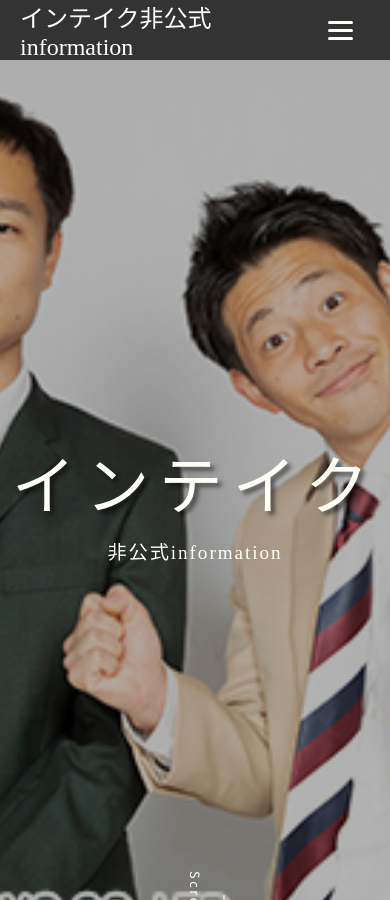
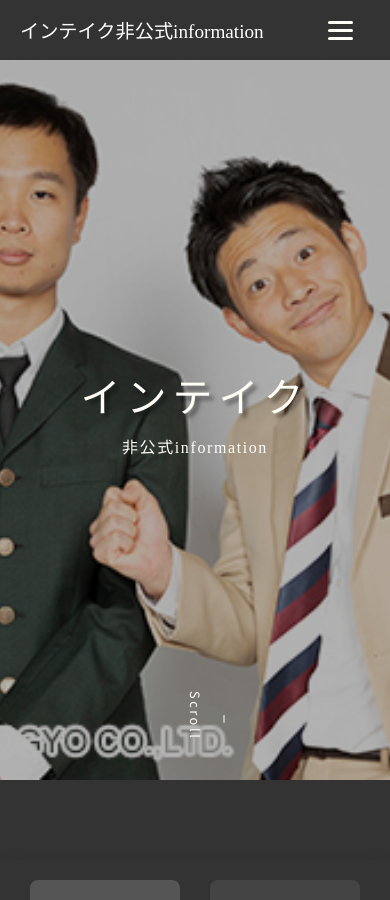
Before and after one commit to unofficial-info/intake_information, a Jekyll site: the page built from index.html, in a window 390 px wide and 900 px high. Built offline with Jekyll 4.4.1, drawn with Linux system fonts in a browser that asks for light colours; some web fonts are replaced.

Commit message:
fix phone-view

```diff
--- a/assets/css/style.css
+++ b/assets/css/style.css
@@ -812,3 +812,46 @@ body {
   font-weight: 400;
   font-style: normal;
 }
+
+/* =================================================================
+   スマートフォン表示用のスタイル (画面幅が767px以下で適用)
+   ================================================================= */
+@media (max-width: 767px) {
+
+  /* --- 問題1：ヘッダーロゴの折り返しを解消 --- */
+  .logo a {
+    font-size: 1.2rem; /* スマホではロゴの文字サイズを少し小さくする */
+  }
+
+  /* --- 問題2：トップ写真と文字の見切れを調整 --- */
+  .hero {
+    height: 80vh; /* 写真の高さを画面の高さの80%に調整 */
+  }
+  .hero-text h1 {
+    font-size: 2.5rem; /* トップの文字サイズをスマホ用に小さくする */
+  }
+  .hero-text p {
+    font-size: 1rem;
+  }
+
+  /* --- 問題3：TODAY/UPCOMING LIVEボックスの見切れを調整 --- */
+  .live-info-wrapper {
+    /* 左右の余白を調整して、カードが見切れすぎないようにする */
+    padding: 0 10px;
+    /* クリップさせないことで、ボックスの影などがはみ出ても表示されるように */
+    overflow: clip;
+  }
+  .live-info-box {
+    min-width: 0; /* 最小幅の指定をリセット */
+  }
+
+  /* --- 問題4：スワイプが完全に移動しきらない問題を修正 --- */
+  .live-details {
+    gap: 20px; /* カード間の余白はpaddingでなくgapで指定 */
+  }
+  .live-details .live-card {
+    padding-right: 0; /* カード右側の余白をなくす */
+    scroll-snap-align: start; /* スナップ位置を中央から左端に変更 */
+  }
+
+}
```
